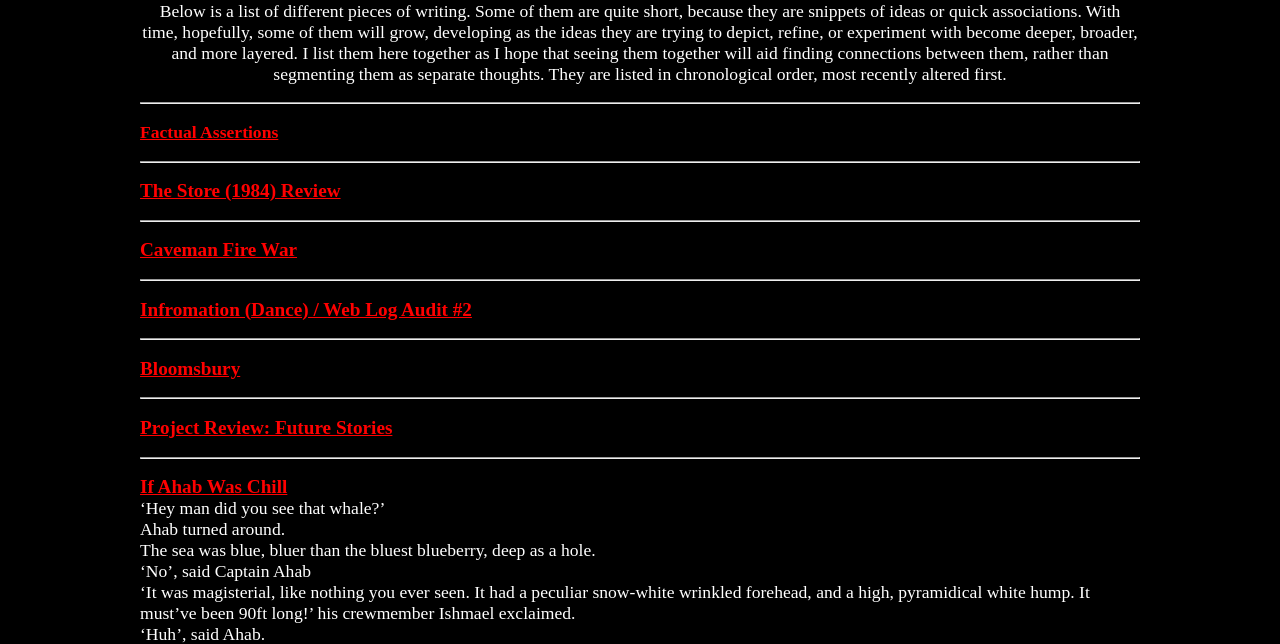
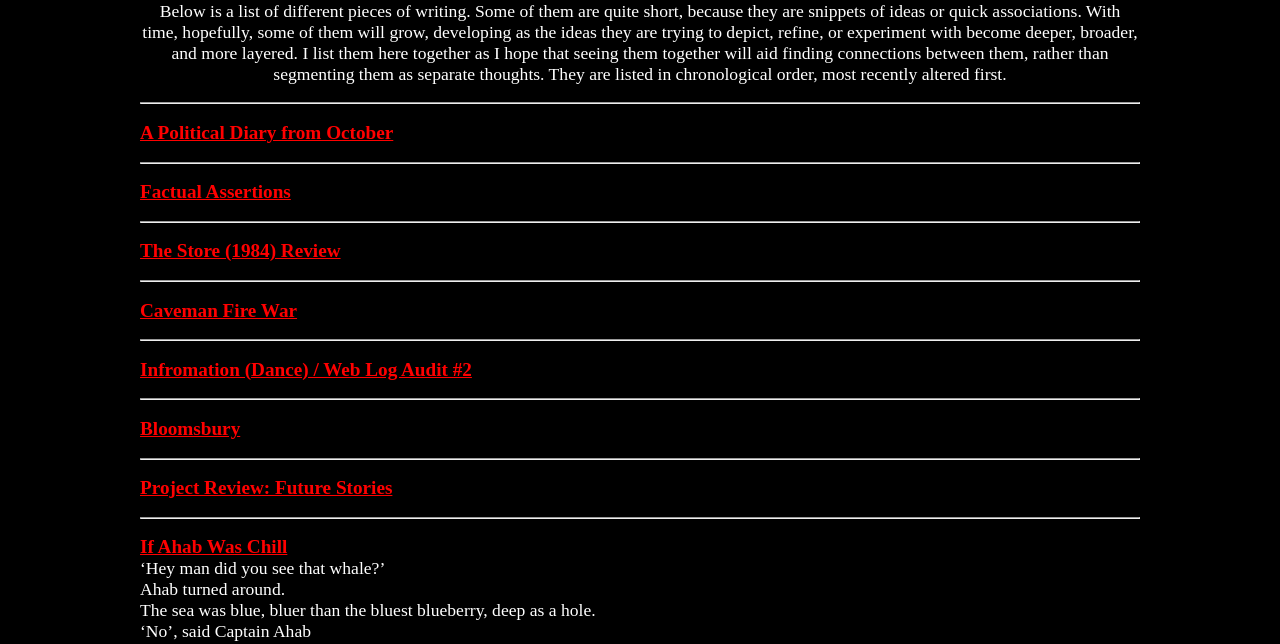
Before and after one commit to kurtis-blender/ObjectMassFlow.Net-main, a plain HTML site: page Pages/Words/words.html in a window 1280 px wide. Shown: the part 169-813 px from the top of the page. Drawn offline with Linux system fonts and the light colour scheme; a web font is replaced by a local one.

Commit message:
WritingPageUpdate2

```diff
--- a/Pages/Words/words.html
+++ b/Pages/Words/words.html
@@ -33,7 +33,11 @@
         <hr>
 
 <p class="piece">
-        <a href="Pieces/Web Logs/26.03/Web Log 260323.html"><strong class="piecetite">Factual Assertions</strong></a>
+        <a href="Pieces/Web Logs/26.11/Web Log 261115.html"><strong class="piecetitle">A Political Diary from October</strong></a>
+</p>
+<hr>
+<p class="piece">
+        <a href="Pieces/Web Logs/26.03/Web Log 260323.html"><strong class="piecetitle">Factual Assertions</strong></a>
 </p>
 <hr>
 <p class="piece">
```
Also changed, not shown: Pages/Words/Pieces/Web Logs/26.11/Web Log 261115.html (renamed from Pages/Words/Pieces/Web Logs/26.11/Web Log 260323.html).
